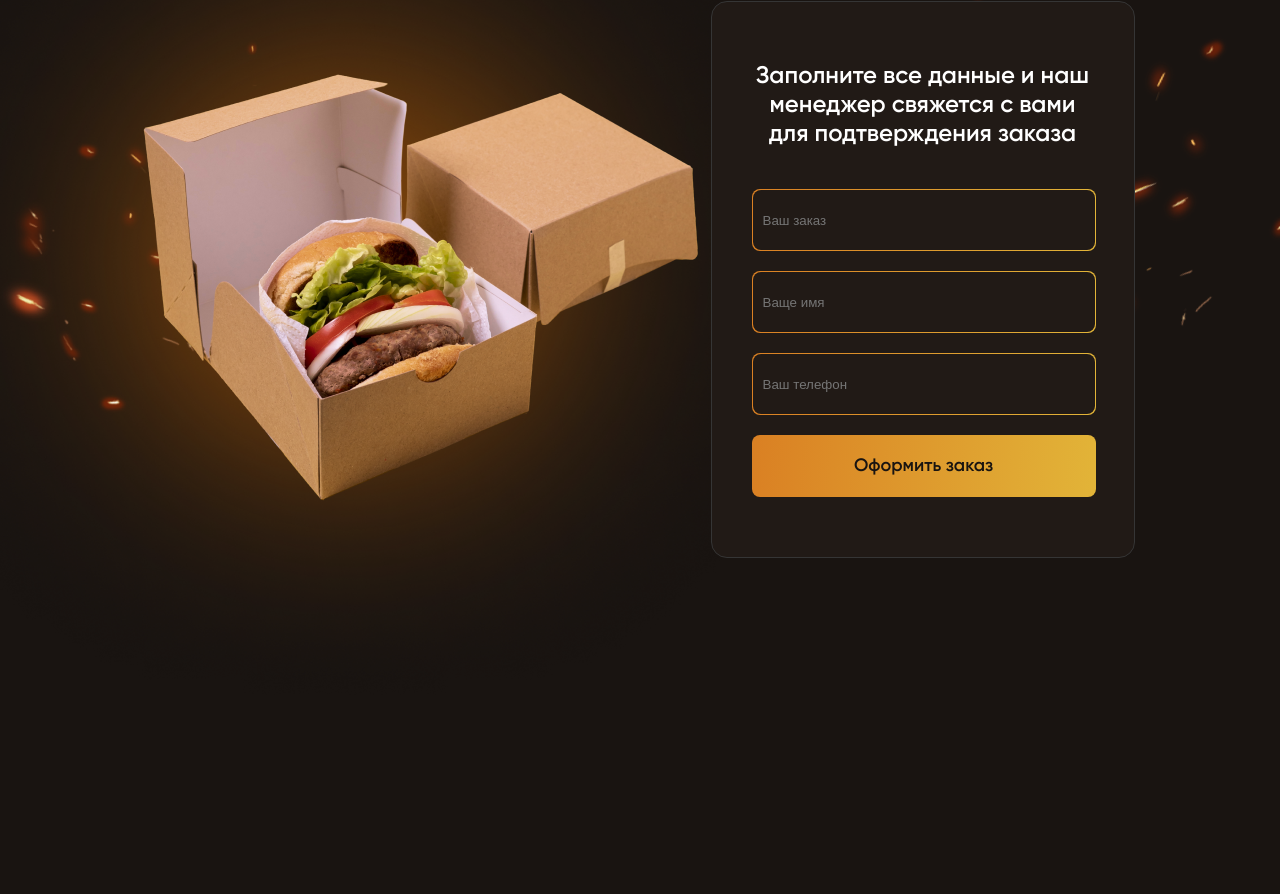
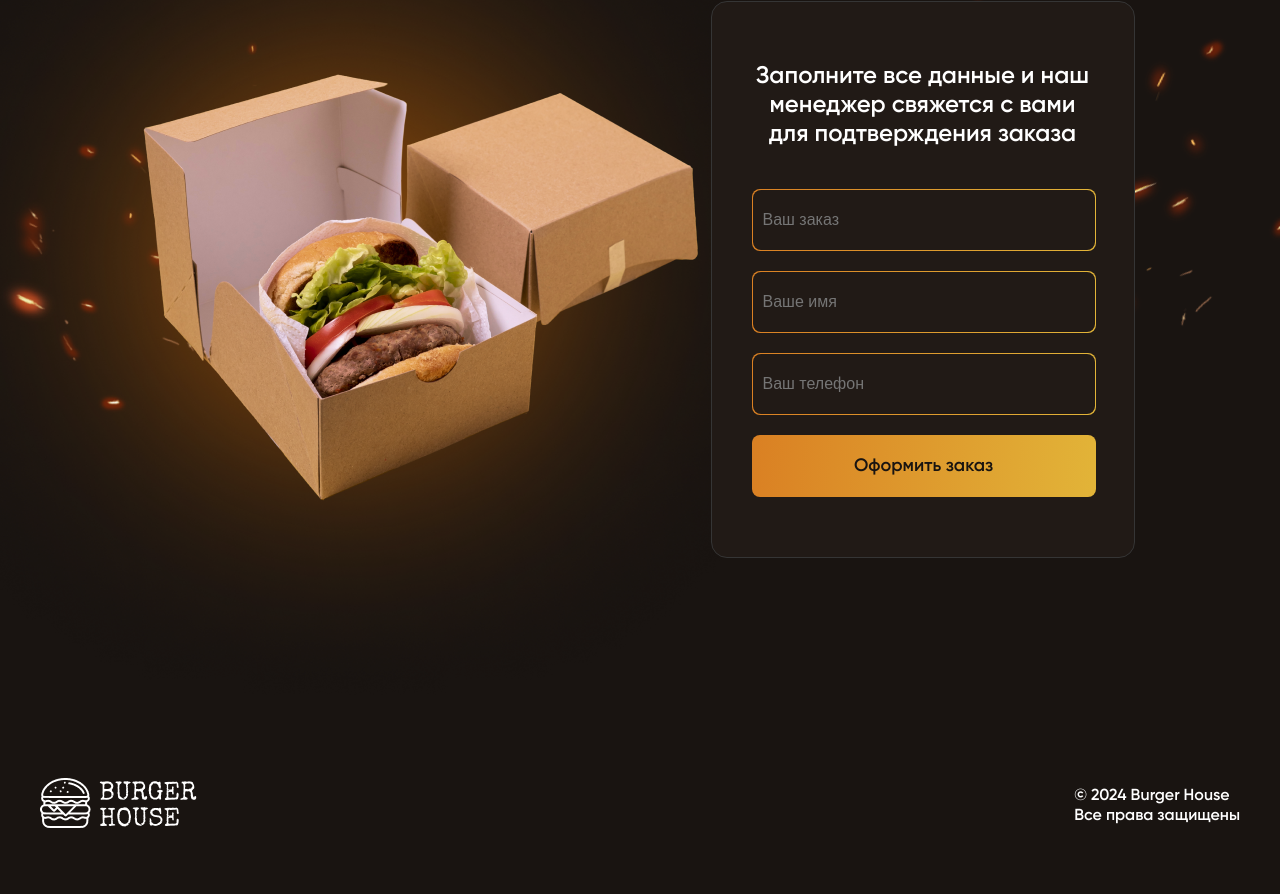
Before and after one commit to Nikolay-Yakunin/burger-intensive, a plain HTML site: page index.html in a window 1280 px wide. Shown: the part 3625-4519 px from the top of the page. Before the commit the page ends 4343 px from the top, so only its background shows below. Drawn offline with Linux system fonts and the light colour scheme.

Commit message:
add footer

```diff
--- a/index.html
+++ b/index.html
@@ -289,7 +289,7 @@
               type="text"
               id="name"
               name="name"
-              placeholder="Ваще имя"
+              placeholder="Ваше имя"
             />
           </div>
 
@@ -307,5 +307,16 @@
         </form>
       </div>
     </section>
+    <footer class="footer">
+      <div class="container">
+        <a href="/">
+          <img src="/images/Logo.png" alt="Логотип Burger House" />
+        </a>
+        <div class="footer-copyright">
+          <p>© 2024 Burger House</p>
+          <p>Все права защищены</p>
+        </div>
+      </div>
+    </footer>
   </body>
 </html>
--- a/styles/style.css
+++ b/styles/style.css
@@ -355,6 +355,7 @@ body {
   border-radius: 8px;
   padding: 16px 10px;
   color: #757575;
+  font-size: 16px;
   border: none;
   outline: none;
 }
@@ -368,3 +369,15 @@ body {
   width: 344px;
   height: 62px;
 }
+
+.footer .container {
+  display: flex;
+  justify-content: space-between;
+  align-items: center;
+  padding: 60px 0;
+}
+
+.footer-copyright {
+  font-size: 16px;
+  line-height: 20px;
+}
```
